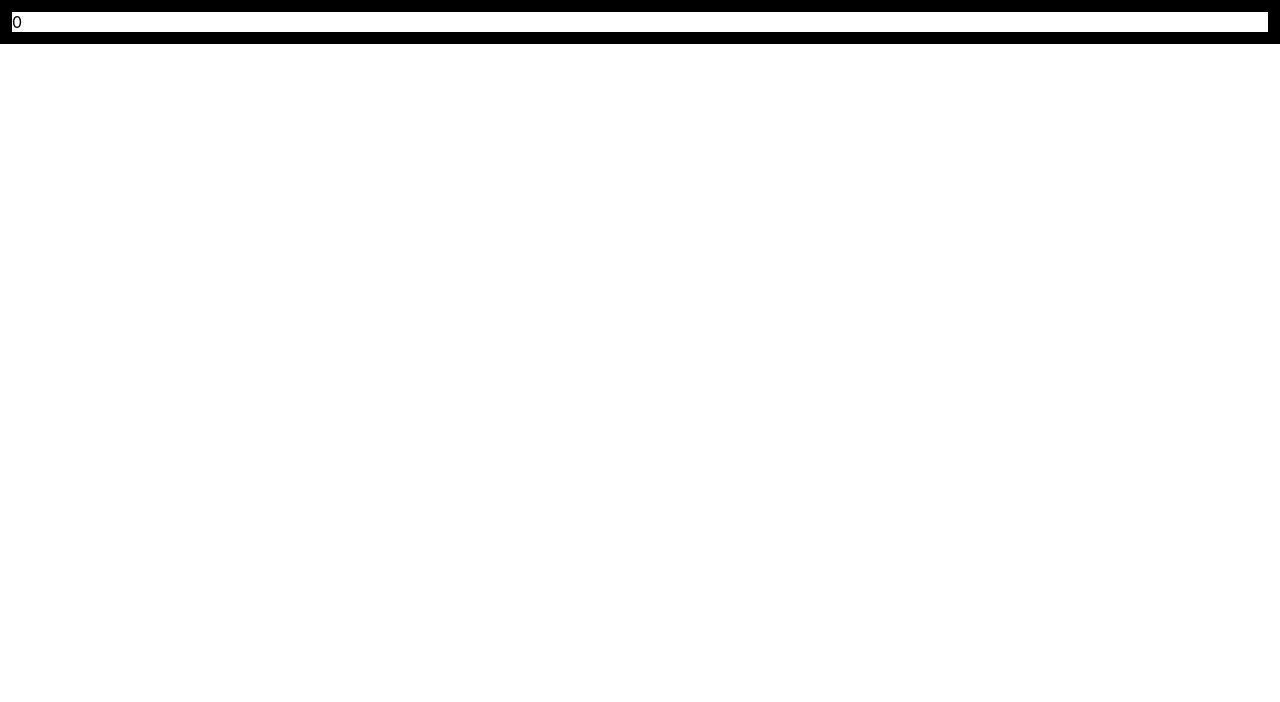
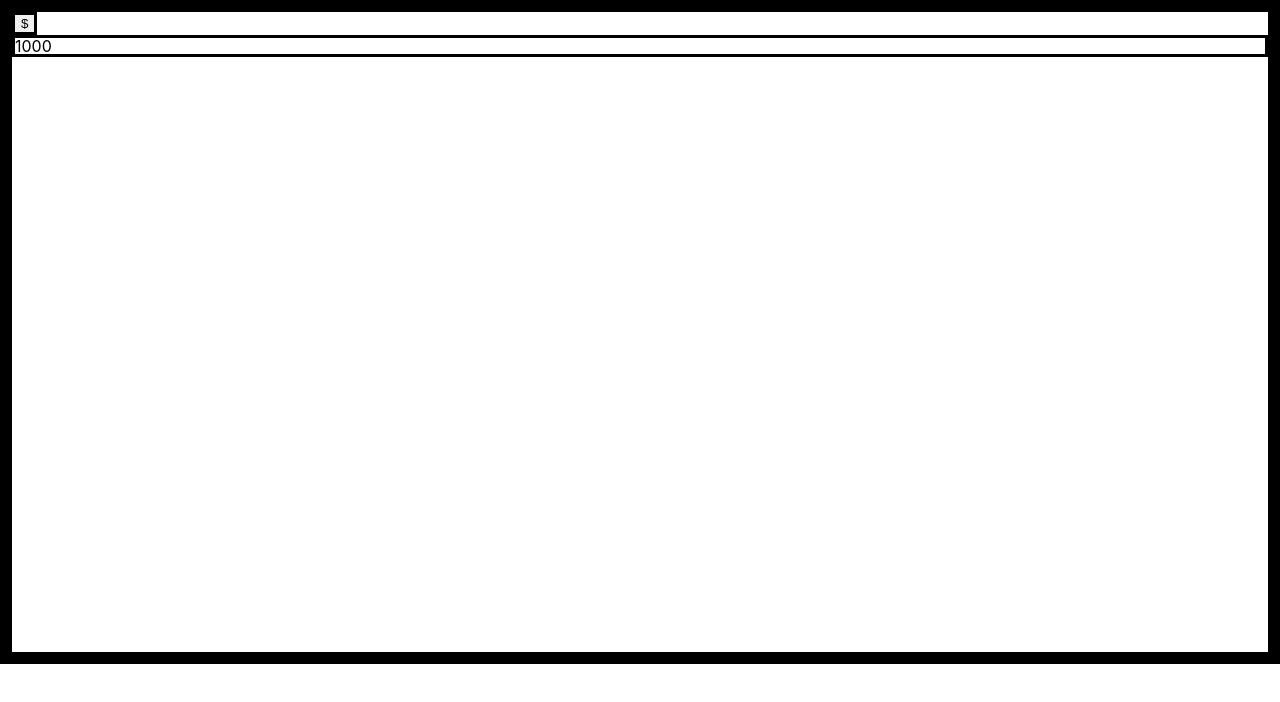
Before and after one commit to nneddk/pending, a React (Create React App) app: page / in a window 1280 px wide. Shown: the top 702 px of the page. Built offline with nearby package versions, Linux system fonts and the light colour scheme.

Commit message:
api and more skeleton work added

```diff
--- a/src/App.js
+++ b/src/App.js
@@ -1,7 +1,7 @@
 import React from 'react'
 import Header from "./components/Header";
 import './stylesheet/App.css';
-//import './stylesheet/Clean.css';
+import './stylesheet/Clean.css';
 
 const App = () =>{
   return(
--- a/src/components/Header.js
+++ b/src/components/Header.js
@@ -1,9 +1,12 @@
 import React, {useState} from "react";
+import '../stylesheet/Header.css'
+/* API: https://v6.exchangerate-api.com/v6/e667579449fad91748dcaa24/latest/PHP */
 const Header = () =>{
-    const [currentBalance, setCurrentBalance] = useState(0.00);
+    const [currentBalance, setCurrentBalance] = useState(1000.00);
     return(
-        <div id = 'header'>
-            {currentBalance}
+        <div className="header">
+            <button className="peso-usd">$</button>
+            <div className="current-balance-div">{currentBalance}</div>
         </div>
     );
 };
--- a/src/stylesheet/Clean.css
+++ b/src/stylesheet/Clean.css
@@ -20,7 +20,7 @@ footer, header, hgroup, menu, nav, section, summary,
 time, mark, audio, video {
     margin:0;
     padding:0;
-    border:0;
+    /*border:0;*/
     outline:0;
     font-size:100%;
     vertical-align:baseline;
--- /dev/null
+++ b/src/stylesheet/Header.css
@@ -0,0 +1,3 @@
+.header{
+    height: 80vh;
+}
```
Also changed, not shown: src/stylesheet/App.css (line endings or trailing spaces).
